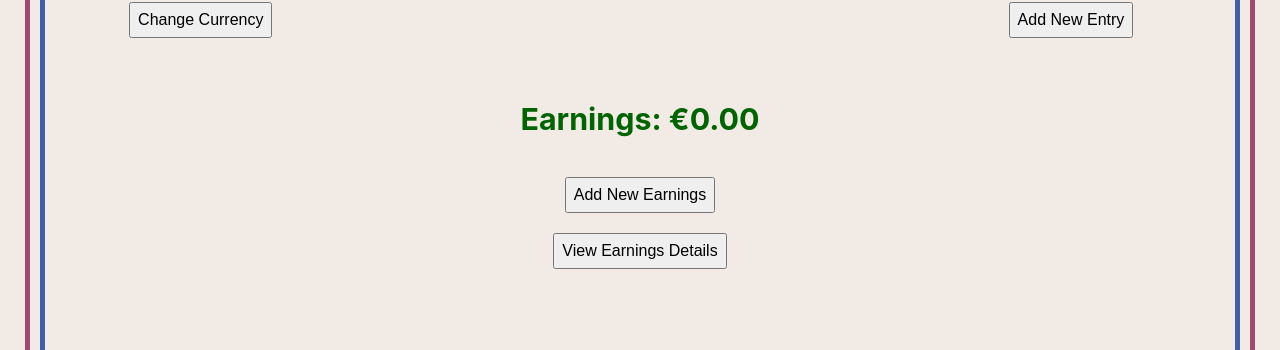
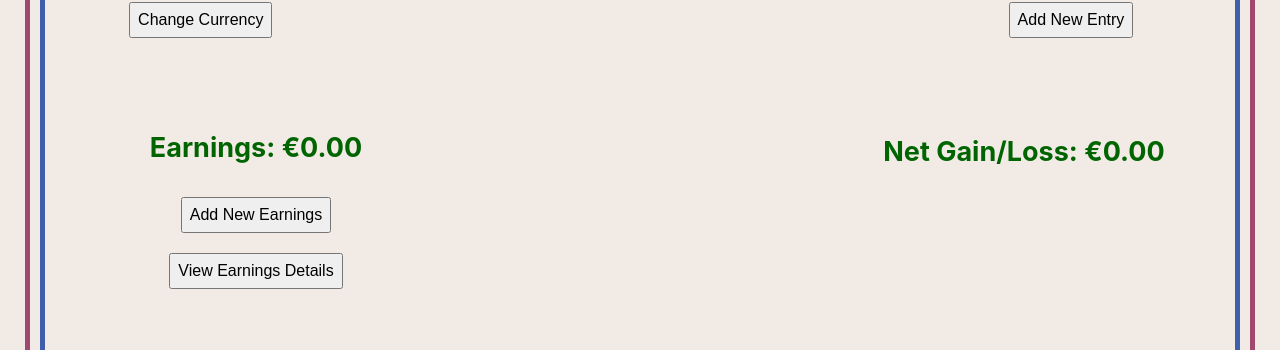
Before and after one commit to 16sharder/budgeting-project, a React (Create React App) app: page / in a window 1280 px wide. Both pictures are taken after a click on the button "Continue". Shown: the part 352-702 px from the top of the page. Built offline with nearby package versions, Linux system fonts and the light colour scheme; no server answers.

Commit message:
Added net gain/loss to monthly pages

```diff
--- a/src/App.css
+++ b/src/App.css
@@ -482,3 +482,17 @@ select.currency {
 h2 {
   margin-top: 60px;
 }
+
+
+
+
+table.netTable {
+  background-color: #F2EBE5;
+  margin: auto;
+  width: 90%;
+}
+
+table.netTable td {
+  border: 0px;
+  width: 30%;
+}
--- a/src/components/AverageSpendings/AveragesTable.js
+++ b/src/components/AverageSpendings/AveragesTable.js
@@ -9,7 +9,7 @@ import { useHistory } from 'react-router-dom';
 import { retrieveMonth, retrieveMultipleMonths } from '../../helperfuncs/FetchFunctions';
 import Month from './MonthlyRow';
 
-function PreviousMonTable({user, currency}) {
+function AveragesTable({user, currency}) {
     const history = useHistory()
     const today = new Date()
     let month = (today.getMonth() + 1)
@@ -22,7 +22,7 @@ function PreviousMonTable({user, currency}) {
         let y = 1
         let nums = [month]
         let next = month
-        while (y != 6) {
+        while (y != 7) {
             if (next == 1) {
                 next = 12
             } else next = next - 1
@@ -55,7 +55,7 @@ function PreviousMonTable({user, currency}) {
     const [aveTot, setTot] = useState(0)
 
     const loadAve = async () => {
-        const results = await retrieveMultipleMonths(month-1, user, 6)
+        const results = await retrieveMultipleMonths(month-1, user, 7)
 
         setGroc(results[0] / results[11])
         setEat(results[1] / results[11])
@@ -118,4 +118,4 @@ function PreviousMonTable({user, currency}) {
     )
 }
 
-export default PreviousMonTable
+export default AveragesTable
--- a/src/pages/MainPage.js
+++ b/src/pages/MainPage.js
@@ -18,7 +18,7 @@ import {calculateWeekTotals} from "../helperfuncs/OtherCalcs"
 
 import { BorderDecorationsH } from '../components/Styling/BorderDecoration';
 import Navigation from '../components/Styling/Navigation';
-import PreviousMonTable from '../components/AverageSpendings/AveragesTable';
+import AveragesTable from '../components/AverageSpendings/AveragesTable';
 
 
 function MainPage () {
@@ -160,17 +160,23 @@ function MainPage () {
             </tr></tbody></table>
 
 
-            <h3>Earnings: {currency}{earnings.toFixed(2)}</h3>
 
-            <button onClick={() => history.push({pathname:"/add-earning", state: {user: user, currency: currency, accounts: accounts}})}>Add New Earnings</button>
-            <button onClick={ () => history.push({pathname:"/earnings", state: {month: monthNumStr, user: user, currency: currency, account: "All Accounts"}})}>View Earnings Details</button>
+            <table className='netTable'><tbody><tr>
+                <td><h2>Earnings: {currency}{earnings.toFixed(2)}</h2>
+                    <button onClick={() => history.push({pathname:"/add-earning", state: {user: user, currency: currency, accounts: accounts}})}>Add New Earnings</button>
+                    <br></br><button onClick={ () => history.push({pathname:"/earnings", state: {month: monthNumStr, user: user, currency: currency, account: "All Accounts"}})}>View Earnings Details</button>
+                </td>
+                <td></td>
+                <td><h2>Net Gain/Loss: {currency}{(earnings-totalsArray[11]).toFixed(2)}</h2><br></br><br></br><br></br><br></br><br></br>
+                </td>
 
-            <p></p>
+            </tr></tbody></table>
 
+            <br></br>
 
             <h3>Monthly Spendings:</h3>
 
-            <PreviousMonTable user={user} currency={currency}/>
+            <AveragesTable user={user} currency={currency}/>
 
             <p></p>
             <div className='container bottomSep'></div>
--- a/src/pages/PreviousMonths/PreviousSpendings.js
+++ b/src/pages/PreviousMonths/PreviousSpendings.js
@@ -164,10 +164,16 @@ function SpendingsPage () {
             </tr></tbody></table>
 
 
-            <h3>Earnings: {currency}{earnings.toFixed(2)}</h3>
+            <table className='netTable'><tbody><tr>
+                <td><h2>Earnings: {currency}{earnings.toFixed(2)}</h2>
+                    <button onClick={() => history.push({pathname:"/add-earning", state: {user: user, currency: currency, accounts: accounts}})}>Add New Earnings</button>
+                <br></br><button onClick={ () => history.push({pathname:"/earnings", state: {month: monthNumStr, user: user, currency: currency, account: accountName}})}>View Earnings Details</button>
+                </td>
+                <td></td>
+                <td><h2>Net Gain/Loss: {currency}{(earnings-totalsArray[11]).toFixed(2)}</h2><br></br><br></br><br></br><br></br><br></br>
+                </td>
 
-            <button onClick={() => history.push({pathname:"/add-earning", state: {user: user, currency: currency, accounts: accounts}})}>Add New Earnings</button>
-            <button onClick={ () => history.push({pathname:"/earnings", state: {month: monthNumStr, user: user, currency: currency, account: accountName}})}>View Earnings Details</button>
+            </tr></tbody></table>
 
             <p></p>
             <div className='container bottomSep'></div>
```
